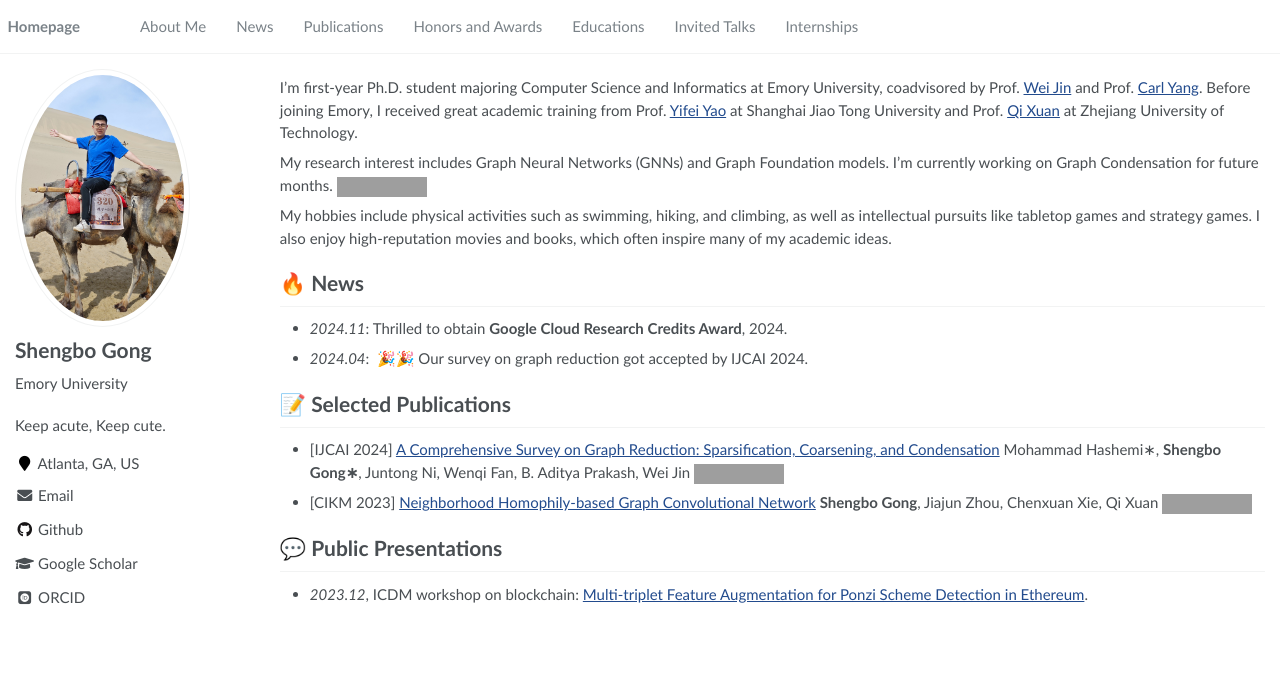
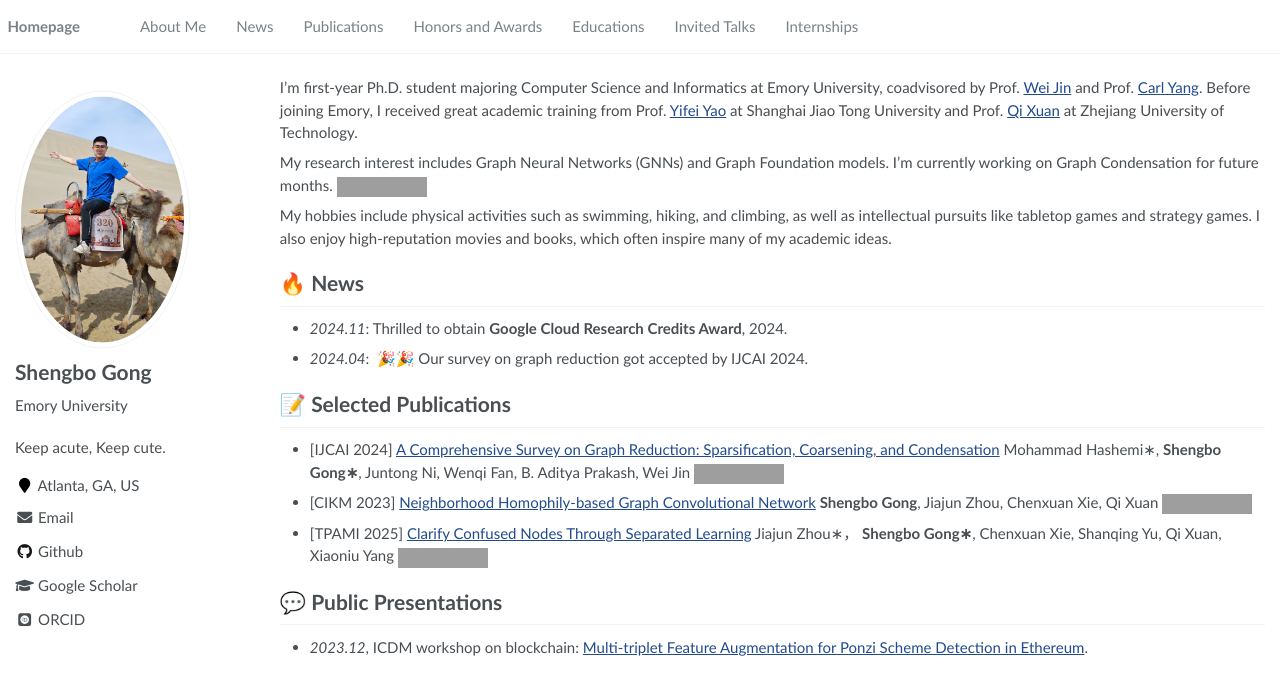
Before and after one commit to rock-cor/rock-cor.github.io, a Jekyll site: the page built from _pages/about.md, in a window 1280 px wide. Shown: the top 695 px of the page. Built offline with Jekyll 4.4.1, drawn with Linux system fonts in a browser that asks for light colours; some web fonts are replaced; grey boxes are pictures that could not be loaded.

Commit message:
Update about.md

```diff
--- a/_pages/about.md
+++ b/_pages/about.md
@@ -42,6 +42,9 @@
 - [CIKM 2023] [Neighborhood Homophily-based Graph Convolutional Network](https://dl.acm.org/doi/abs/10.1145/3583780.3615195) **Shengbo Gong**, Jiajun Zhou, Chenxuan Xie, Qi Xuan
   [![GitHub](https://img.shields.io/badge/github-%23121011.svg?style=for-the-badge&logo=github&logoColor=white)](https://github.com/rockcor/NHGCN)
 
+- [TPAMI 2025] [
+Clarify Confused Nodes Through Separated Learning](https://arxiv.org/pdf/2306.02285) Jiajun Zhou∗， **Shengbo Gong∗**, Chenxuan Xie, Shanqing Yu, Qi Xuan, Xiaoniu Yang
+  [![GitHub](https://img.shields.io/badge/github-%23121011.svg?style=for-the-badge&logo=github&logoColor=white)](https://github.com/GISec-Team/NCGNN)
 
 <!--[**Project**](https://scholar.google.com/citations?view_op=view_citation&hl=zh-CN&user=E_8F3Z4AAAAJ&citation_for_view=E_8F3Z4AAAAJ:ufrVoPGSRksC) <strong><span class='show_paper_citations' data='DhtAFkwAAAAJ:ALROH1vI_8AC'></span></strong>
 - Lorem ipsum dolor sit amet, consectetur adipiscing elit. Vivamus ornare aliquet ipsum, ac tempus justo dapibus sit amet. </div></div>
```
